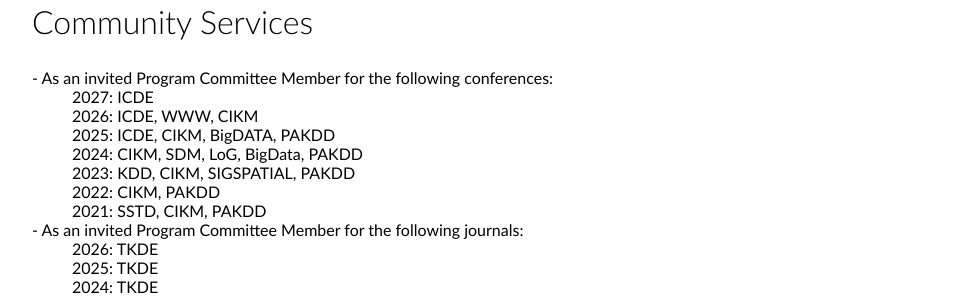
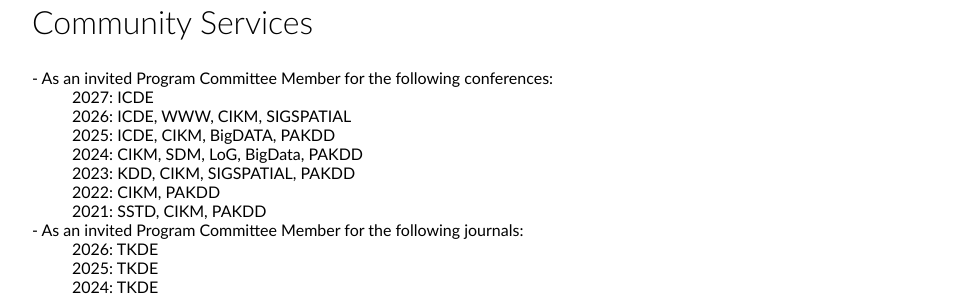
Before and after one commit to 2danlin/2danlin.github.io, a Jekyll site: the page built from index.html, in a window 1280 px wide. Shown: the part 1377-1675 px from the top of the page, without its empty margins (160-1119 px from the left). Built offline with Jekyll 4.4.1, drawn with Linux system fonts in a browser that asks for light colours.

Commit message:
Update index.html

```diff
--- a/index.html
+++ b/index.html
@@ -67,7 +67,7 @@
 	<dl>
 		<dt>- As an invited Program Committee Member for the following conferences:</dt>
 		<dd>2027: ICDE </dd>
-		<dd>2026: ICDE, WWW, CIKM </dd>
+		<dd>2026: ICDE, WWW, CIKM, SIGSPATIAL </dd>
 		<dd>2025: ICDE, CIKM, BigDATA, PAKDD  </dd>
 		<dd>2024: CIKM, SDM, LoG, BigData, PAKDD  </dd>
 		<dd>2023: KDD, CIKM, SIGSPATIAL, PAKDD</dd>
```
